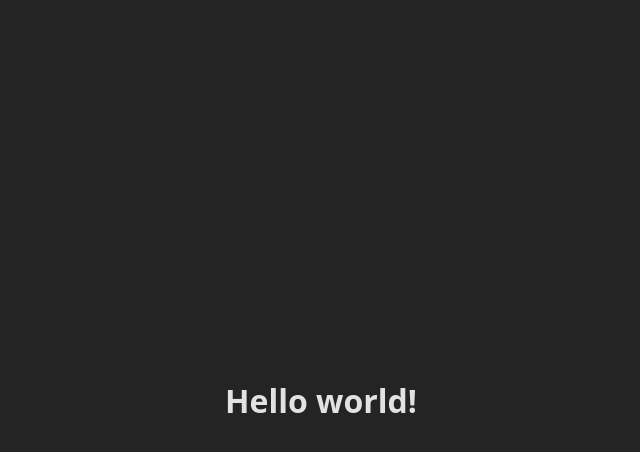
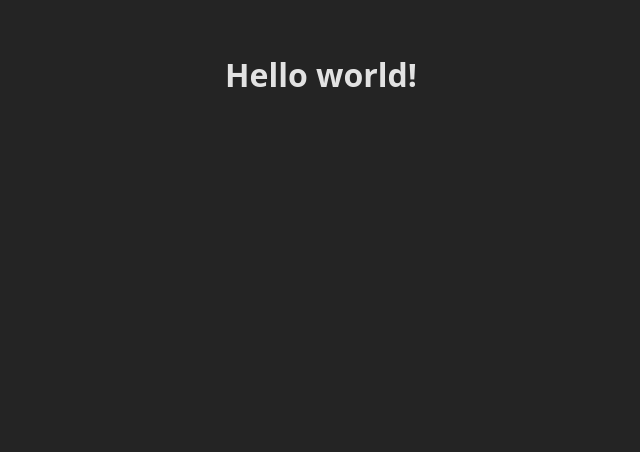
Before and after one commit to KaanMol/FreeNote, a Svelte app: page / in a window 1280 px wide. Shown: the top 452 px of the page, without its empty margins (319-959 px from the left). Built offline with nearby package versions, Linux system fonts and the light colour scheme.

Commit message:
Formatting

```diff
--- a/src/app.scss
+++ b/src/app.scss
@@ -1,5 +1,7 @@
 :root {
-  font-family: system-ui, -apple-system, BlinkMacSystemFont, 'Segoe UI', Roboto, Oxygen, Ubuntu, Cantarell, 'Open Sans', 'Helvetica Neue', sans-serifs;
+    font-family: system-ui, -apple-system, BlinkMacSystemFont, "Segoe UI",
+        Roboto, Oxygen, Ubuntu, Cantarell, "Open Sans", "Helvetica Neue",
+        sans-serifs;
     color-scheme: light dark;
     color: rgba(255, 255, 255, 0.87);
     background-color: #242424;
@@ -17,10 +19,6 @@
 
 body {
     margin: 0;
-  display: flex;
-  place-items: center;
-  min-width: 320px;
-  min-height: 100vh;
 }
 
 #app {
@@ -29,3 +27,7 @@
     padding: 2rem;
     text-align: center;
 }
+
+* {
+    outline: 0;
+}
```
Lines whose indentation alone changed are shown as unchanged.
